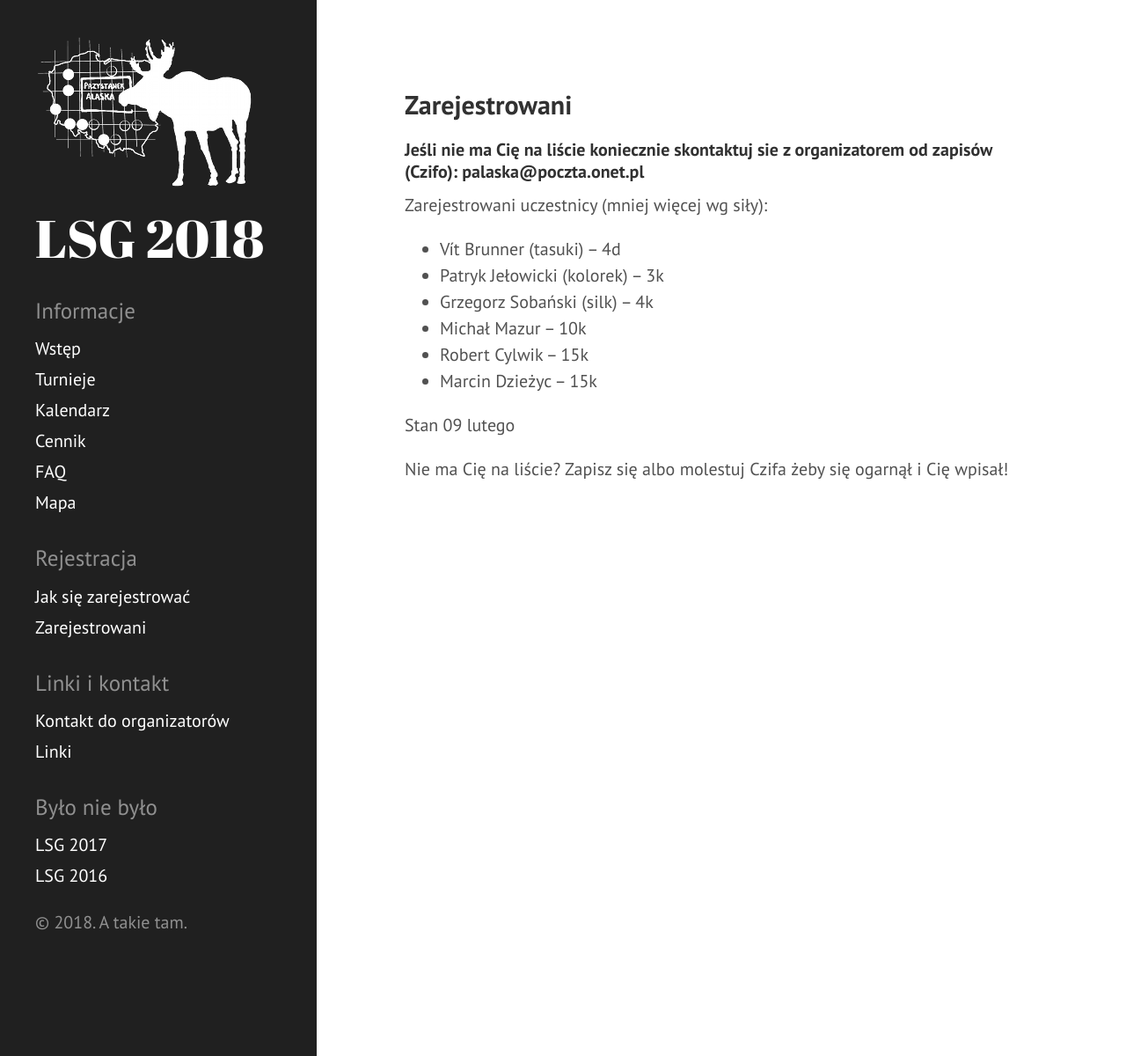
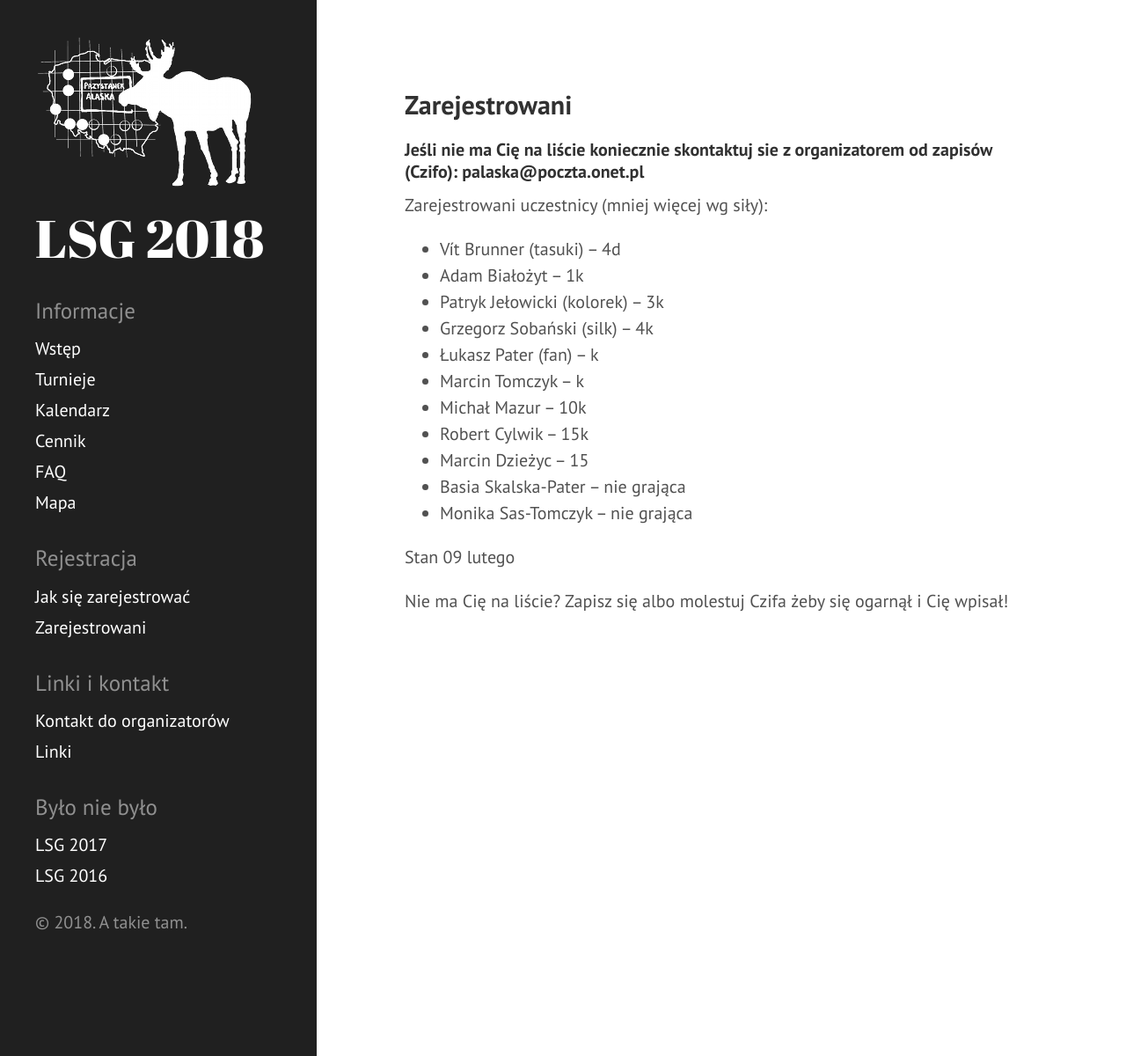
Before and after one commit to tasuki/lsg, a Jekyll site: the page built from zarejestrowani.md, in a window 1280 px wide. Shown: the whole page at 88% size. Built offline with Jekyll 4.4.1, drawn with Linux system fonts in a browser that asks for light colours.

Commit message:
Update zarejestrowani.md

```diff
--- a/zarejestrowani.md
+++ b/zarejestrowani.md
@@ -11,11 +11,16 @@ Zarejestrowani uczestnicy (mniej więcej wg siły):
 
 
 - Vít Brunner (tasuki) -- 4d
+- Adam Białożyt -- 1k
 - Patryk Jełowicki (kolorek) -- 3k
 - Grzegorz Sobański (silk) -- 4k
+- Łukasz Pater (fan) -- k
+- Marcin Tomczyk -- k
 - Michał Mazur -- 10k
 - Robert Cylwik -- 15k
-- Marcin Dzieżyc -- 15k
+- Marcin Dzieżyc -- 15
+- Basia Skalska-Pater -- nie grająca
+- Monika Sas-Tomczyk -- nie grająca
 
 
 
```
